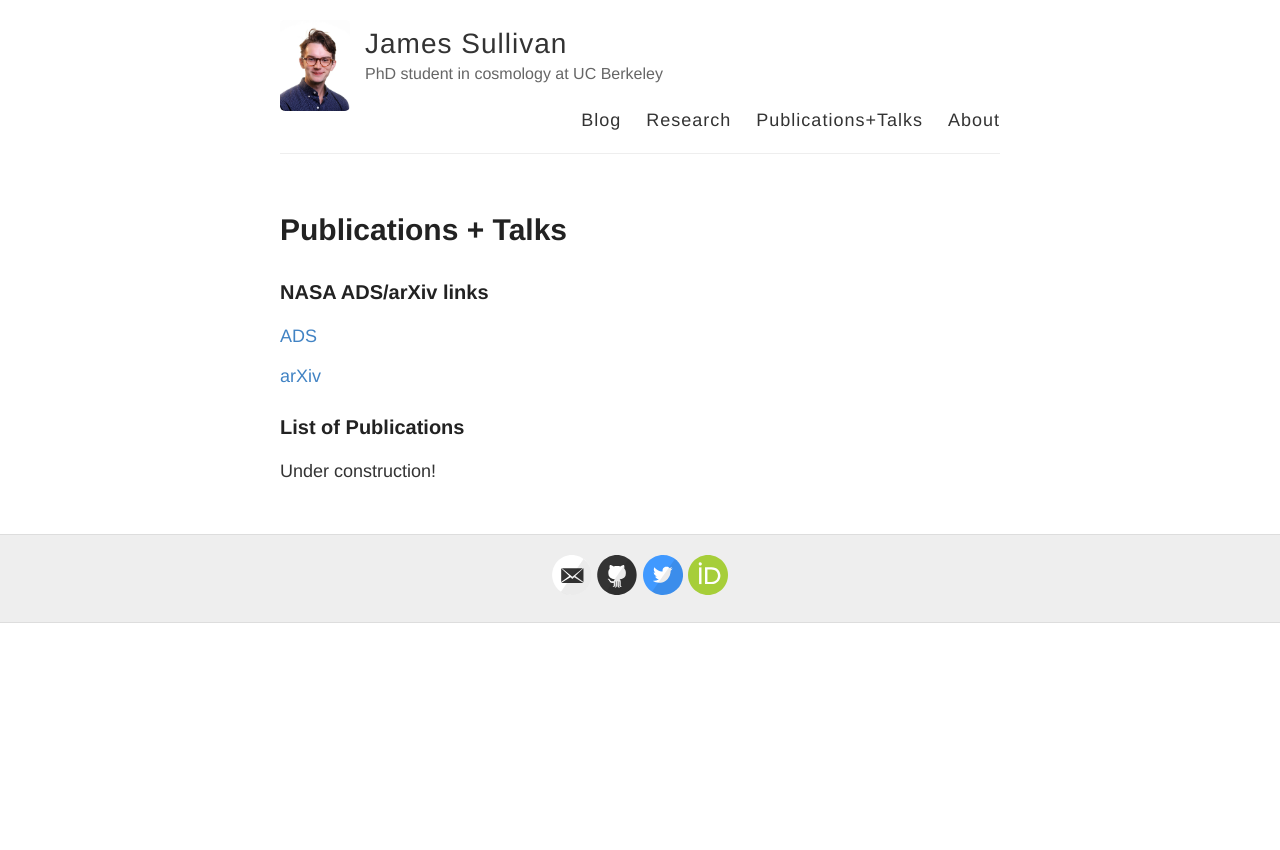
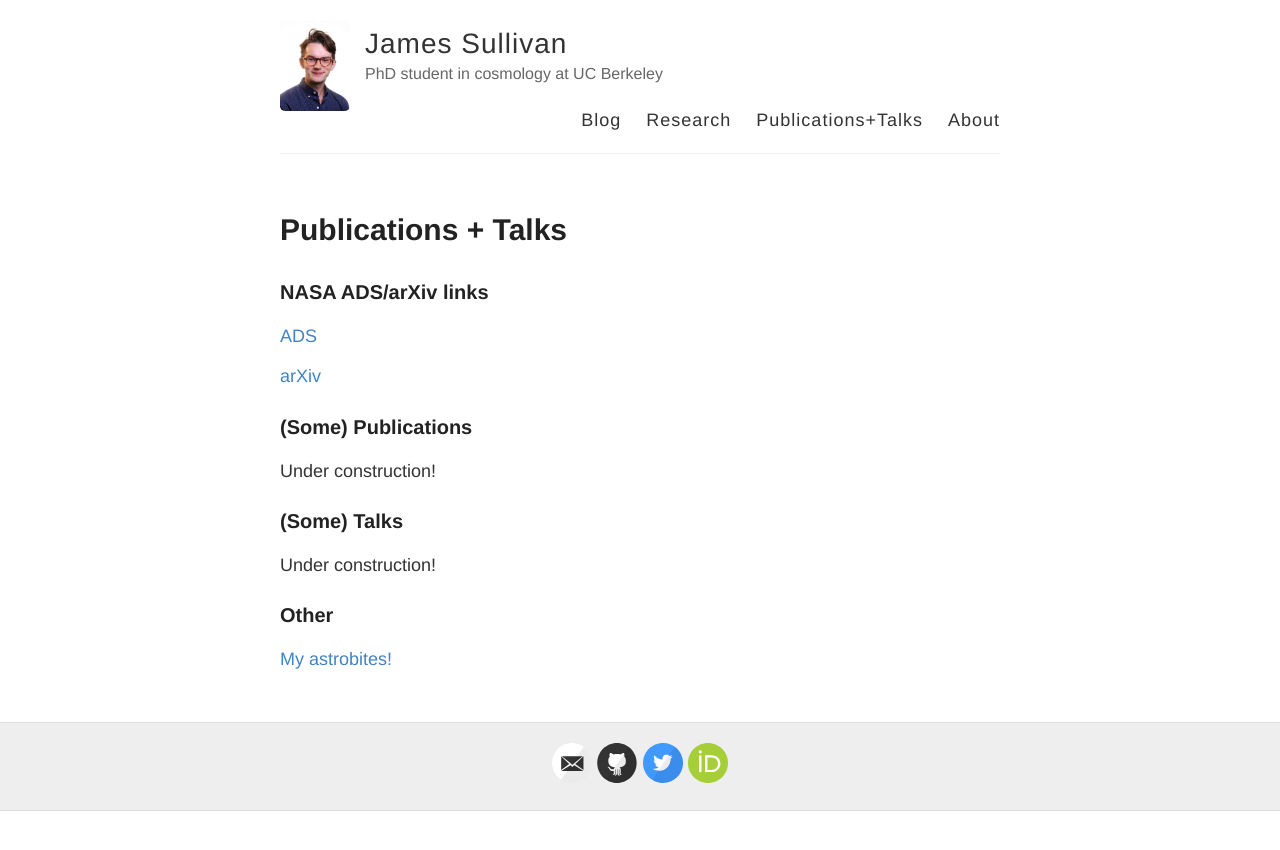
Before and after one commit to jmsull/jmsull.github.io, a Jekyll site: the page built from publications_talks.md, in a window 1280 px wide. Shown: the top 850 px of the page. Built offline with Jekyll 4.4.1, drawn with Linux system fonts in a browser that asks for light colours.

Commit message:
astrobites

```diff
--- a/publications_talks.md
+++ b/publications_talks.md
@@ -10,6 +10,14 @@
 
 [arXiv]( https://arxiv.org/search/astro-ph?searchtype=author&query=Sullivan%2C+J+M  )
 
-### List of Publications
+### (Some) Publications
 
 Under construction!
+
+### (Some) Talks
+
+Under construction!
+
+### Other
+
+[My astrobites!](https://astrobites.org/author/jsullivan/)
```
